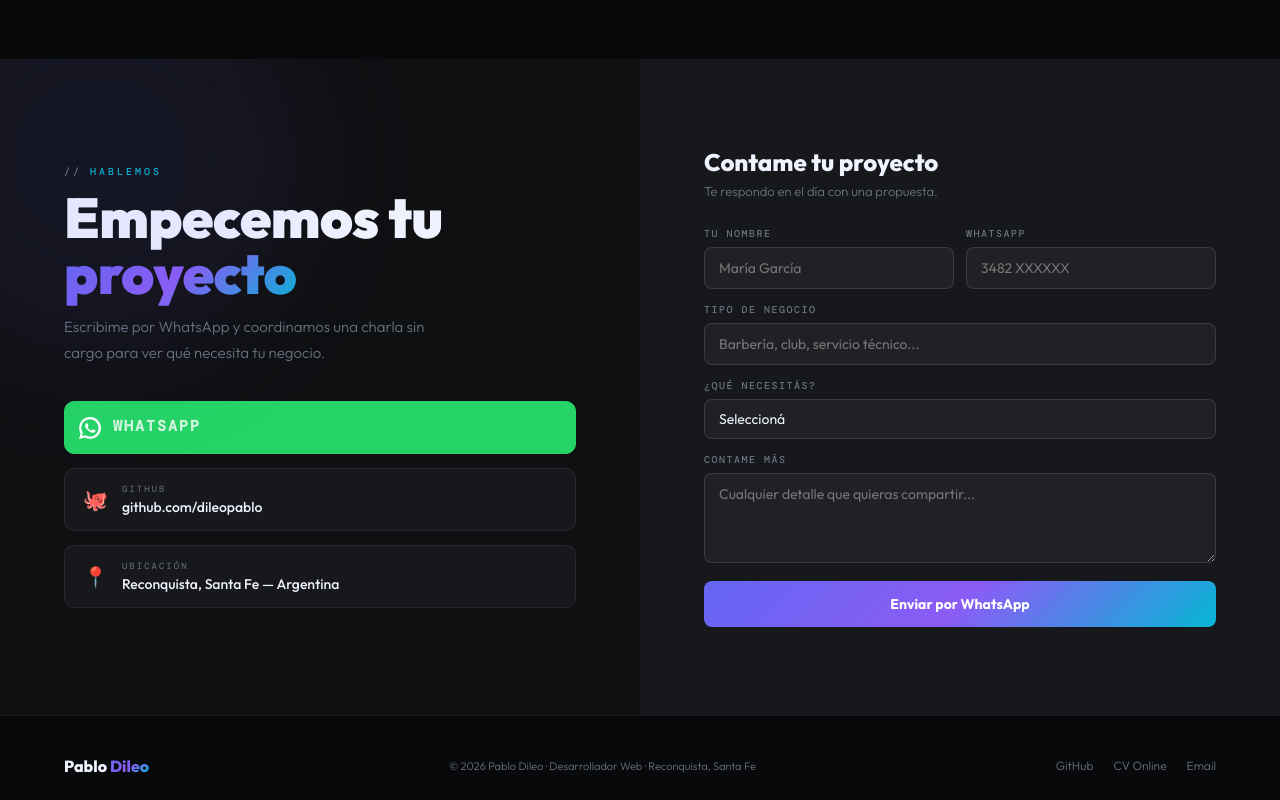
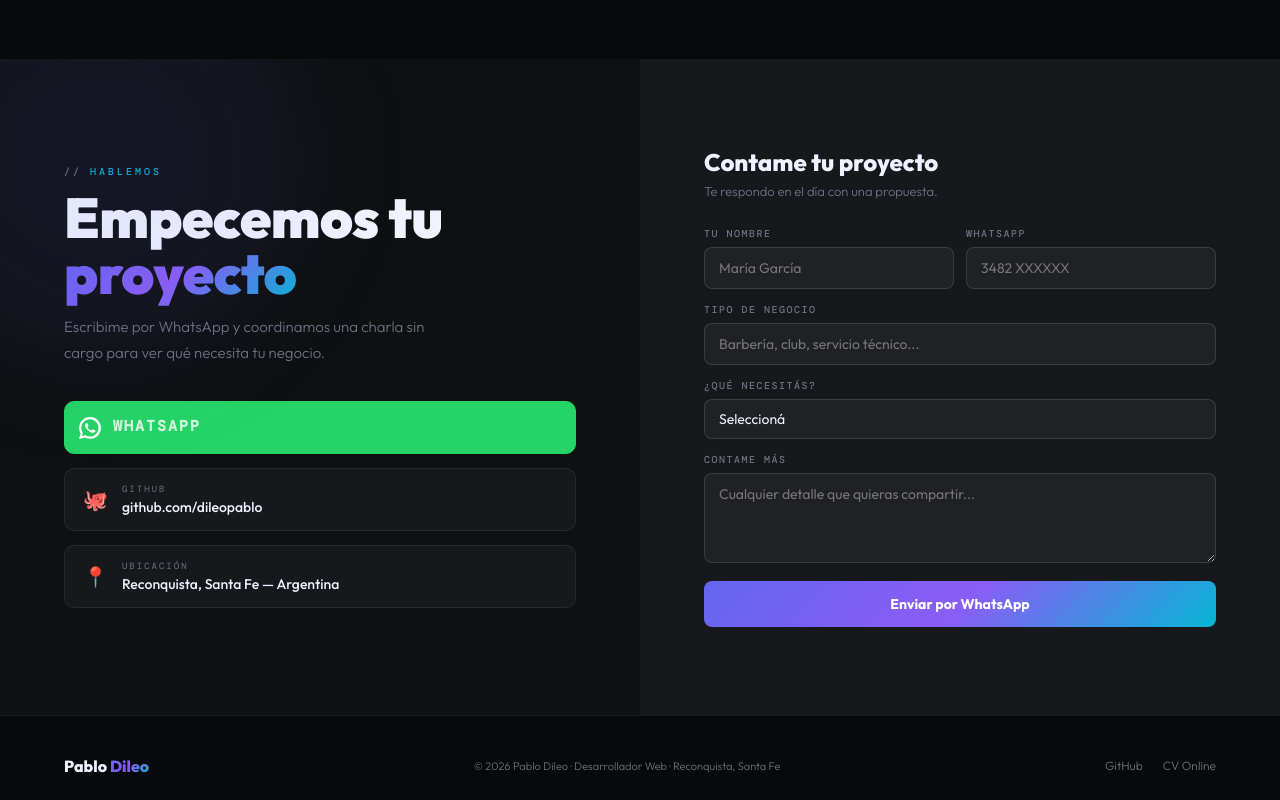
Before and after one commit to dileopablo/portfolio-demos, a plain HTML site: page index.html in a window 1280 px wide. Shown: the part 3747-4547 px from the top of the page. Drawn offline with nearby package versions, Linux system fonts and the light colour scheme; a web font is replaced by a local one.

Commit message:
Update index.html

```diff
--- a/index.html
+++ b/index.html
@@ -824,7 +824,6 @@ footer {
   <div class="footer-links">
     <a href="https://github.com/dileopablo" target="_blank">GitHub</a>
     <a href="https://dileopablo.github.io/CV_Pablo/" target="_blank">CV Online</a>
-    <a href="/cdn-cgi/l/email-protection#aadacbc8c6c587c4cbc2dfcfc6eac2c5dec7cbc3c684c9c5c7">Email</a>
   </div>
 </footer>
 
```
